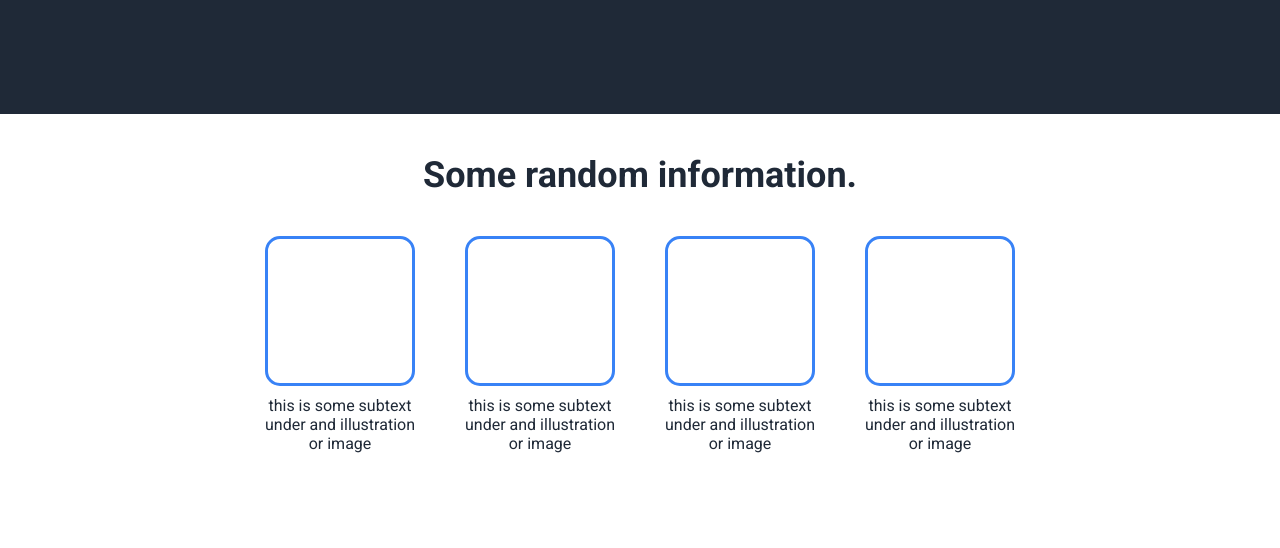
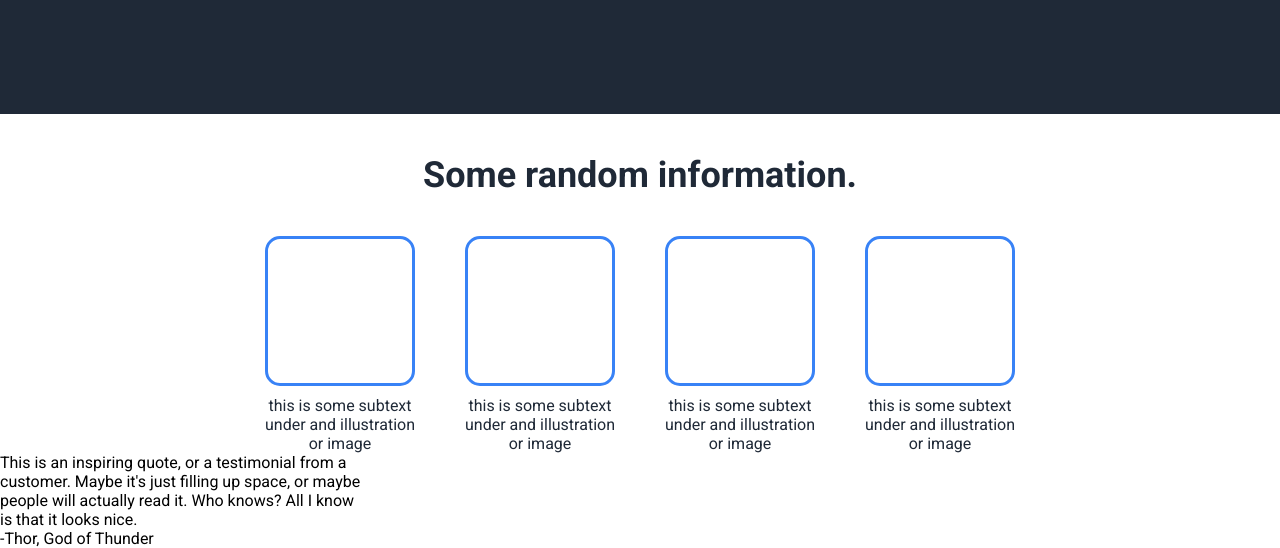
Before and after one commit to Samar-exe/landing-page, a plain HTML site: page index.html in a window 1280 px wide. Shown: the part 570-1118 px from the top of the page. Before the commit the page ends 1023 px from the top, so only its background shows below. Drawn offline with Linux system fonts and the light colour scheme.

Commit message:
Add content to quote section

```diff
--- a/index.html
+++ b/index.html
@@ -59,7 +59,15 @@
 			</div>
 		</div>
 	</div>
-	<div class="quote-section"></div>
+	<!-- Quote section -->
+	<div class="quote-section">
+		<blockquote>This is an inspiring quote, or a testimonial from a <br> customer. Maybe it's just filling
+			up space, or maybe <br> people will actually read it. Who knows? All I know <br> is that it
+			looks
+			nice.
+		</blockquote>
+		<p>-Thor, God of Thunder</p>
+	</div>
 	<div class="banner-section"></div>
 	<div class="footer"></div>
 </body>
```
